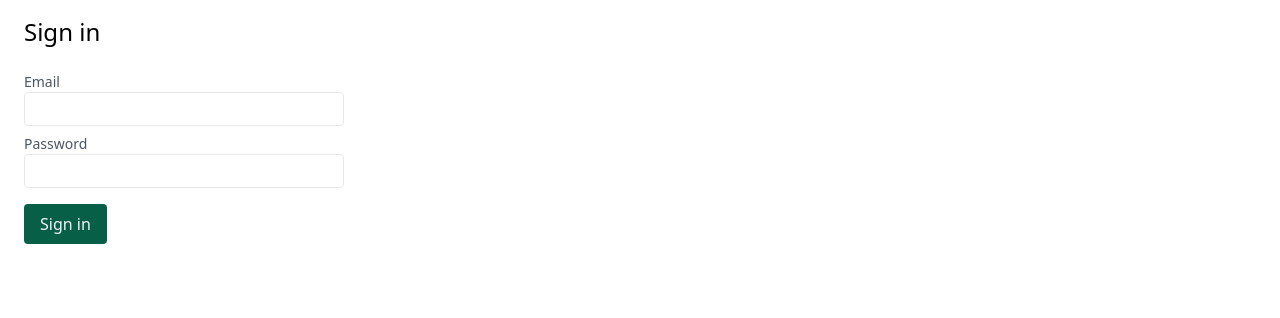
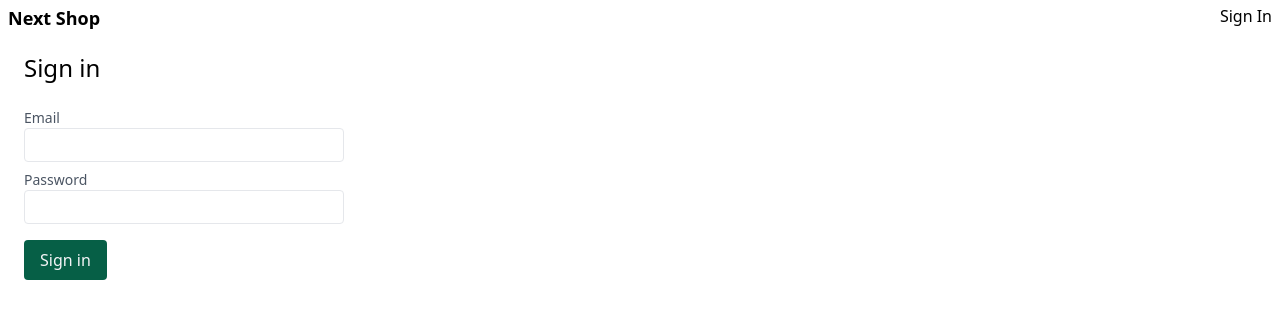
Before and after one commit to jovanadjuric/webshop, a Next.js app in the folder frontend/: page /sign-in in a window 1280 px wide. Shown: the top 318 px of the page. Built offline with nearby package versions, Linux system fonts and the light colour scheme; no server answers.

Commit message:
feat: finalize authorization

```diff
--- /dev/null
+++ b/frontend/components/NavBar.jsx
@@ -0,0 +1,49 @@
+import React, { useState, useEffect } from "react";
+import Link from "next/link";
+import { fetchJson } from "../lib/api";
+
+function NavBar() {
+  const [user, setUser] = useState();
+  useEffect(() => {
+    (async () => {
+      try {
+        const user = await fetchJson("/api/user");
+        setUser(user);
+      } catch (err) {
+        //   not signed in
+      }
+    })();
+  }, []);
+
+  const handleSignOut = async () => {
+    await fetchJson("/api/logout");
+    setUser(undefined);
+  };
+
+  console.log("[NavBar] user:", user);
+  return (
+    <nav className="px-2 py-1">
+      <ul className="flex gap-2">
+        <li className="text-lg font-extrabold">
+          <Link href="/">
+            <a>Next Shop</a>
+          </Link>
+        </li>
+        <li role="separator" className="flex-1" />
+        <li>
+          {user ? (
+            <button onClick={handleSignOut}>
+              <a>{user.name} Sign Out</a>
+            </button>
+          ) : (
+            <Link href="/sign-in">
+              <a>Sign In</a>
+            </Link>
+          )}
+        </li>
+      </ul>
+    </nav>
+  );
+}
+
+export default NavBar;
--- a/frontend/components/Page.jsx
+++ b/frontend/components/Page.jsx
@@ -1,6 +1,7 @@
 import React from "react";
 import Head from "next/head";
 import Title from "../components/Title";
+import NavBar from "./NavBar";
 
 function Page({ title, children }) {
   return (
@@ -8,6 +9,9 @@ function Page({ title, children }) {
       <Head>
         <title>{title} - Next Shop</title>
       </Head>
+      <header>
+        <NavBar />
+      </header>
       <main className="px-6 py-4">
         <Title>{title}</Title>
         {children}
--- /dev/null
+++ b/frontend/pages/api/logout.js
@@ -0,0 +1,17 @@
+import cookie from "cookie";
+import { fetchJson } from "../../lib/api";
+
+const { CMS_URL } = process.env;
+
+async function handleLogout(req, res) {
+  res.status(200).setHeader(
+    "Set-Cookie",
+    cookie.serialize("jwt", "", {
+      path: "/api",
+      expires: new Date(0),
+    })
+  );
+  res.status(200).json({});
+}
+
+export default handleLogout;
--- /dev/null
+++ b/frontend/pages/api/user.js
@@ -0,0 +1,24 @@
+import { fetchJson } from "../../lib/api";
+
+const { CMS_URL } = process.env;
+
+async function HandleUser(req, res) {
+  const { jwt } = req.cookies;
+  if (!jwt) {
+    res.status(401).end();
+    return;
+  }
+  try {
+    const user = await fetchJson(`${CMS_URL}/users/me`, {
+      headers: { Authorization: `Bearer ${jwt}` },
+    });
+    res.status(200).json({
+      id: user.id,
+      name: user.username,
+    });
+  } catch (err) {
+    res.status(401).end();
+  }
+}
+
+export default HandleUser;
--- a/frontend/pages/sign-in.jsx
+++ b/frontend/pages/sign-in.jsx
@@ -1,4 +1,5 @@
 import React, { useState } from "react";
+import router, { useRouter } from "next/router";
 import Input from "../components/Input";
 import Field from "../components/Field";
 import Page from "../components/Page";
@@ -6,6 +7,7 @@ import Button from "../components/Button";
 import { fetchJson } from "../lib/api";
 
 function SignInPage() {
+  const router = useRouter();
   const [email, setEmail] = useState("");
   const [password, setPassword] = useState("");
   const [status, setStatus] = useState({ loading: false, error: false });
@@ -23,7 +25,7 @@ function SignInPage() {
         }),
       });
       setStatus({ loading: false, error: false });
-      console.log(response);
+      router.push("/");
     } catch (err) {
       setStatus({ loading: false, error: true });
     }
```
